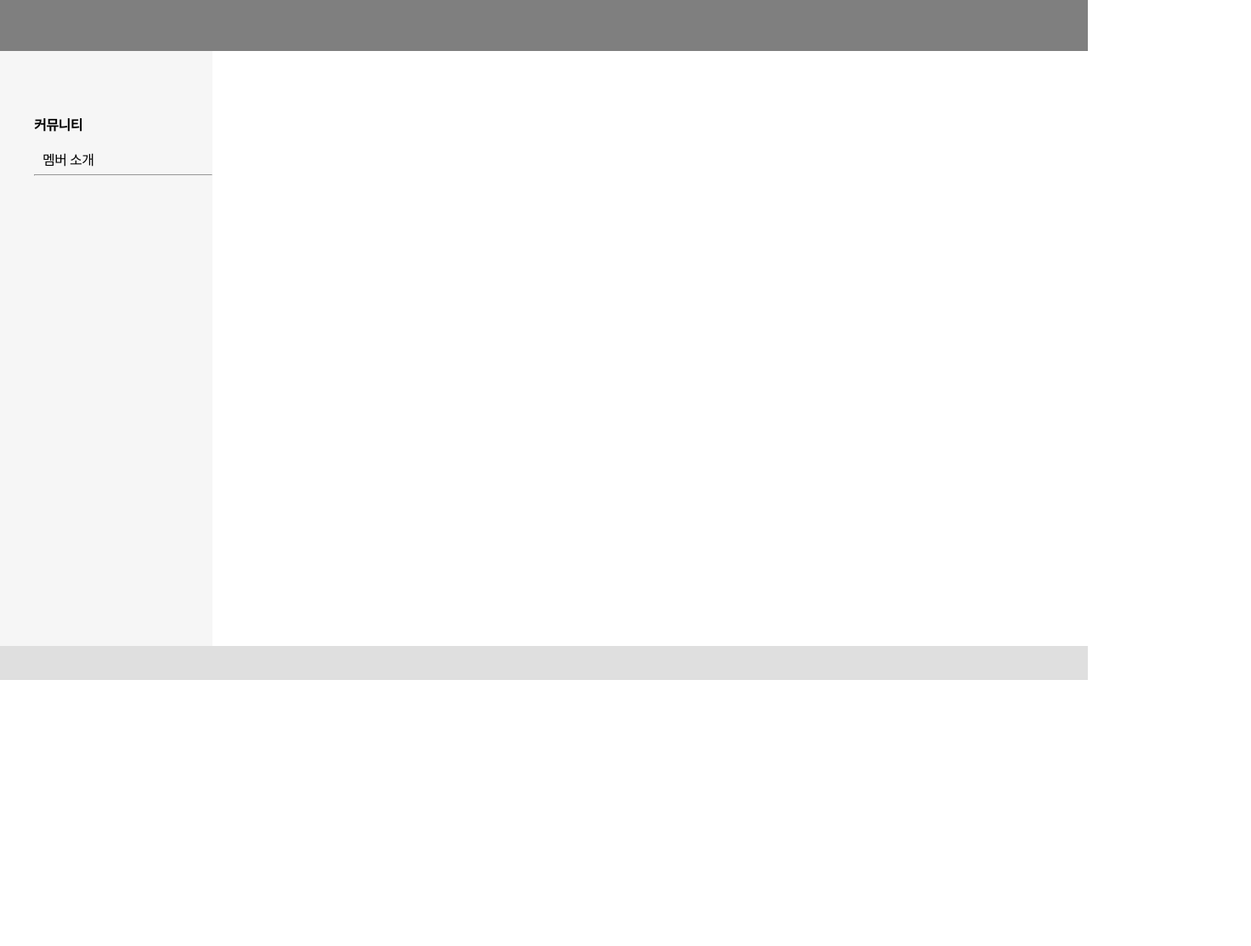
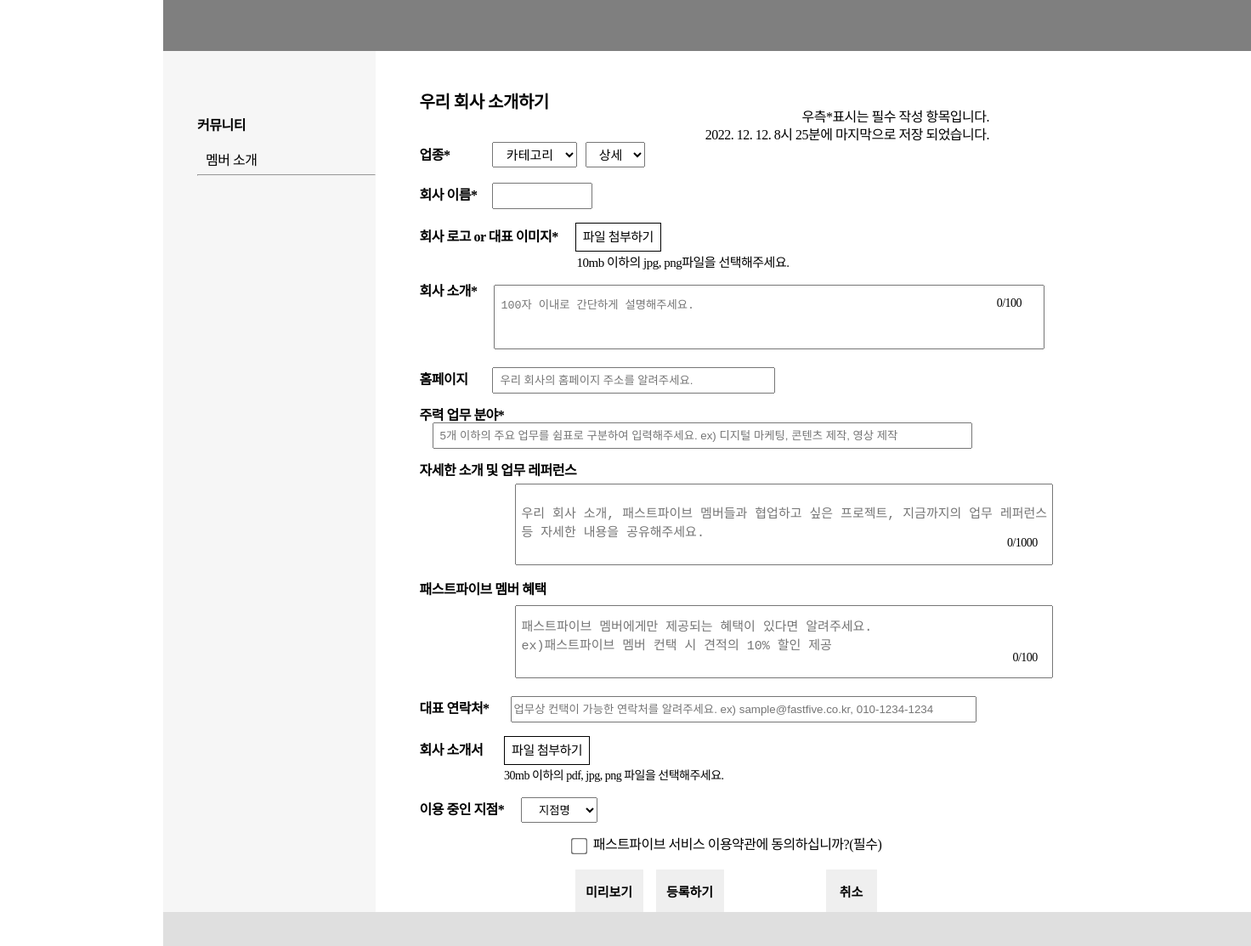
Before and after one commit to wecode-bootcamp-korea/justcode-7-fastfive-team2-front, a React (Create React App) app: page /corporation/1 in a window 1280 px wide. Before the commit this address had no page. Shown: the whole page at 85% size, 1472 px wide, since content can reach past the window. Before the commit the page ends 800 px from the top, so only its background shows below. Built offline with nearby package versions, Linux system fonts and the light colour scheme; no server answers; the HTML template or start-up script is replaced by a standard one.

Commit message:
<add>1번 기능구현

```diff
--- a/src/App.scss
+++ b/src/App.scss
@@ -3,7 +3,7 @@
   height: 100vh;
   display: flex;
   flex-direction: column;
-  overflow-y: hidden;
+  // overflow-y: hidden; //이것때문에 안에 content 상하스크롤이 막히네요
 
   .mainWrapper {
     display: flex;
--- a/src/Pages/EditPost/EditPost.scss
+++ b/src/Pages/EditPost/EditPost.scss
@@ -4,17 +4,19 @@ body {
 }
 
 .mainContainer {
+  width: 70%;
   padding-left: 5%;
   position: relative;
   .head {
     .headTitle {
+      margin-top: 50px;
       font-size: 20px;
       font-weight: 700;
     }
   }
 
   .AutoSaveWrap {
-    margin-left: 65%;
+    margin-right: 7%;
     p {
       margin: 0;
       text-align: right;
@@ -32,9 +34,9 @@ body {
     }
     .category {
       height: 30px;
-      width: 80px;
+      width: 100px;
       font-size: 15px;
-      text-align: right;
+      text-align: center;
     }
     .detail {
       height: 30px;
@@ -68,7 +70,7 @@ body {
   }
 
   .compLogoWrap {
-    padding-top: 15px;
+    padding-top: 25px;
     display: inline-block;
     // position: relative;
     span {
@@ -90,8 +92,8 @@ body {
       .logoPreview {
         display: inline;
         position: absolute;
-        top: 15%;
-        left: 35%;
+        top: 18%;
+        left: 24%;
         width: 10%;
         height: 10%;
 
@@ -111,13 +113,13 @@ body {
           margin-left: 8px;
           position: absolute;
           top: 1%;
-          right: 29%;
+          left: 29%;
         }
       }
 
       p {
         font-size: 15px;
-        margin: 10px 0 0 185px;
+        margin: 15px 0 0 185px;
       }
 
       .logoAlert {
@@ -269,6 +271,7 @@ body {
     .benefitTextWrap {
       width: 87%;
       position: relative;
+      margin-top: 10px;
       .compBenefit {
         width: 100%;
         height: 80px;
@@ -318,7 +321,7 @@ body {
   }
 
   .compIntroLetterWrap {
-    margin-top: 18px;
+    margin-top: 25px;
     position: relative;
     span {
       font-weight: 700;
@@ -357,7 +360,7 @@ body {
       }
       p {
         font-size: 14px;
-        margin: 10px 0 0 0;
+        margin: 15px 0 0 0;
       }
     }
   }
--- a/src/Pages/EditPost/EditPost.tsx
+++ b/src/Pages/EditPost/EditPost.tsx
@@ -1,4 +1,10 @@
-import React, { Dispatch, SetStateAction, useRef, useState } from "react";
+import React, {
+  Dispatch,
+  SetStateAction,
+  useEffect,
+  useRef,
+  useState,
+} from "react";
 import Register from "./Register";
 import axios from "axios";
 import { useParams } from "react-router-dom";
@@ -8,6 +14,8 @@ import "./EditPost.scss";
 export interface Iprops {
   modalOpen: Boolean;
   setModalOpen: Dispatch<SetStateAction<Boolean>>;
+  modifyBtn: Boolean;
+  setModifyBtn: Dispatch<SetStateAction<Boolean>>;
 }
 
 const EditPost: React.FC = () => {
@@ -37,8 +45,11 @@ const EditPost: React.FC = () => {
   const [showCallAlert, setShowCallAlert] = useState<Boolean>(false); //필수항목 경고창(연락처)
   const [showLocalAlert, setShowLocalAlert] = useState<Boolean>(false); //필수항목 경고창(이용 중인 지점)
   const [showBoxAlert, setShowBoxAlert] = useState<Boolean>(false); //필수항목 경고창(체크박스)
+  const [modifyBtn, setModifyBtn] = useState<Boolean>(false); //수정 버튼
   const checkRef = useRef<HTMLInputElement>(null); //체크박스 Ref
-  const mandatory: string[] = [
+  const [saveTime, setSaveTime] = useState<string>(""); //현재시간
+  const [isPrevData, setIsPrevData] = useState<Boolean>(false);
+  const mandatory: (string | number)[] = [
     category,
     companyName,
     compIntro,
@@ -48,24 +59,25 @@ const EditPost: React.FC = () => {
   ]; //필수 작성 항목
   const params = useParams();
 
-  const fileUpload = async () => {
+  const fileUpload = async (how: string) => {
     const formData = new FormData();
     formData.append("image", logoFile as File);
     formData.append("introduction_file", intFile as File);
     await axios({
-      method: "POST",
-      url: "http://localhost:8000/corporation",
+      method: `${how}`,
+      url: `http://localhost:8000/corporation${params.id}`,
       headers: {
         "Content-Type": "multipart/form-data",
       },
       data: formData,
     });
   };
-  const stringUpload = async () => {
+
+  const stringUpload = async (how: string) => {
     const splitCompMain = compMain.split(",");
     await axios({
-      method: "POST",
-      url: "http://localhost:8000/corporation",
+      method: `${how}`,
+      url: `http://localhost:8000/corporation${params.id}`,
       data: {
         category_id: category,
         corporation_name: companyName,
@@ -79,6 +91,38 @@ const EditPost: React.FC = () => {
       },
     });
   };
+
+  const prevData = async () => {
+    await axios({
+      method: "GET",
+      url: `http://localhost:8000/corporation${params.id}`,
+    }).then((res) => {
+      const result = res.data.data;
+      const keys = Object.keys(result);
+      console.log(result);
+
+      if (keys.filter((ele) => result[ele] === "").length !== 11) {
+        setModifyBtn(true);
+        setIsPrevData(true);
+      }
+      setCategory(result.category_id);
+      setCompanyName(result.corporation_name);
+      setCompIntro(result.introduction);
+      setCompHomepage(result.url);
+      setCompMain(result.field);
+      setCompDatil(result.detail_introduction);
+      setCompBenefit(result.members_benefits);
+      setCompCall(result.corporation_number);
+      setCompLocal(result.place_id);
+      setIntFile(result.introduction_file);
+      setIntFileName(result.introduction_file.name);
+      setLogoFile(result.image);
+    });
+  };
+  useEffect(() => {
+    prevData();
+  }, []);
+
   const handleRegister = (): void => {
     const onResult = mandatory.filter((ele) => ele !== "");
     const offResult = mandatory.filter((ele) => ele === "");
@@ -87,8 +131,8 @@ const EditPost: React.FC = () => {
       logoFile !== undefined &&
       checkRef.current?.checked === true
     ) {
-      fileUpload();
-      stringUpload();
+      fileUpload("POST");
+      stringUpload("POST");
       setModalOpen(true);
     } else if (
       onResult.length === 6 &&
@@ -102,6 +146,8 @@ const EditPost: React.FC = () => {
       offResult[0] === compIntro &&
       onResult[1] === companyName
     ) {
+      setShowCategoryAlert(false);
+      setShowNameAlert(false);
       setShowLogoAlert(true);
       return;
     } else {
@@ -111,34 +157,92 @@ const EditPost: React.FC = () => {
           break;
         case companyName:
           setShowNameAlert(true);
+          setShowCategoryAlert(false);
           break;
         case compIntro:
           setShowIntAlert(true);
+          setShowNameAlert(false);
+          setShowCategoryAlert(false);
+          setShowLogoAlert(false);
           break;
         case compMain:
           setShowMainAlert(true);
+          setShowIntAlert(false);
+          setShowNameAlert(false);
+          setShowCategoryAlert(false);
+          setShowLogoAlert(false);
           break;
         case compCall:
           setShowCallAlert(true);
+          setShowMainAlert(false);
+          setShowIntAlert(false);
+          setShowNameAlert(false);
+          setShowCategoryAlert(false);
+          setShowLogoAlert(false);
           break;
         case compLocal:
           setShowLocalAlert(true);
+          setShowCallAlert(false);
+          setShowMainAlert(false);
+          setShowIntAlert(false);
+          setShowNameAlert(false);
+          setShowCategoryAlert(false);
+          setShowLogoAlert(false);
           break;
       }
     }
   };
+  function useInterval(callback: () => void, delay: number | null): void {
+    const savedCallback = useRef<typeof callback>(callback);
 
-  const currnetTime = (): string => {
-    let now = new Date(); // 현재 날짜 및 시간
-    let currentYear: number = now.getFullYear();
-    let currentMonth: number = now.getMonth() + 1;
-    let currentDate: number = now.getDate();
+    useEffect(() => {
+      savedCallback.current = callback;
+    }, [callback]);
+
+    useEffect(() => {
+      function tick() {
+        savedCallback.current();
+      }
+      if (delay !== null) {
+        let id = setInterval(tick, delay);
+        return () => clearInterval(id);
+      }
+    }, [delay]);
+  }
+
+  useInterval(() => currentTime(), 60000);
+
+  const currentTime = (): void => {
+    let now = new Date();
+    let year: number = now.getFullYear();
+    let month: number = now.getMonth() + 1;
+    let date: number = now.getDate();
     let hours: number = now.getHours();
     let minutes: number = now.getMinutes();
-    return `${currentYear}. ${currentMonth}. ${currentDate}. ${hours}시 ${minutes}분에 자동 저장되었습니다.`;
+    setSaveTime(
+      year +
+        ". " +
+        month +
+        ". " +
+        date +
+        ". " +
+        hours +
+        "시" +
+        " " +
+        minutes +
+        "분"
+    );
   };
+  useEffect(() => {
+    currentTime();
+    fileUpload("PUT");
+    stringUpload("PUT");
+  }, [saveTime]);
 
   const handleCategory = (e: React.ChangeEvent<HTMLSelectElement>): void => {
+    console.log(e.target.value);
+    console.log(typeof e.target.value);
+
     setCategory((e.target as HTMLSelectElement).value);
   };
 
@@ -196,7 +300,7 @@ const EditPost: React.FC = () => {
       return;
     }
     setLogoFile(fileList[0]);
-    console.log(fileList[0]);
+
     setImageSrc(URL.createObjectURL(fileList[0]));
   };
 
@@ -236,55 +340,31 @@ const EditPost: React.FC = () => {
       </div>
       <div className="AutoSaveWrap">
         <p>우측*표시는 필수 작성 항목입니다.</p>
-        <p className="autoSave">{currnetTime()}</p>
+        {saveTime && (
+          <p className="autoSave">{saveTime}에 마지막으로 저장 되었습니다.</p>
+        )}
       </div>
       <div className="dropdown">
         <span>업종*</span>
-        <select className="category" onChange={handleCategory}>
-          <option value="" className="" selected>
+        <select className="category" onChange={handleCategory} value={category}>
+          <option value="0" selected>
             카테고리
           </option>
-          <option value="IT" className="">
-            IT
-          </option>
-          <option value="광고•마케팅" className="">
-            광고•마케팅
-          </option>
-          <option value="콘텐츠" className="">
-            콘텐츠
-          </option>
-          <option value="개발" className="">
-            개발
-          </option>
-          <option value="디자인" className="">
-            디자인
-          </option>
-          <option value="기획•컨설팅" className="">
-            기획•컨설팅
-          </option>
-          <option value="법률" className="">
-            법률
-          </option>
-          <option value="세무•회계" className="">
-            세무•회계
-          </option>
-          <option value="교육" className="">
-            교육
-          </option>
-          <option value="금융" className="">
-            금융
-          </option>
-          <option value="그외1" className="">
-            그외1
-          </option>
-          <option value="그외2" className="">
-            그외2
-          </option>
+          <option value="1">IT</option>
+          <option value="2">광고•마케팅</option>
+          <option value="3">콘텐츠</option>
+          <option value="4">개발</option>
+          <option value="5">디자인</option>
+          <option value="6">기획•컨설팅</option>
+          <option value="7">세무•회계</option>
+          <option value="8">법률</option>
+          <option value="9">교육</option>
+          <option value="10">금융</option>
+          <option value="11">그외1</option>
+          <option value="12">그외2</option>
         </select>
         <select className="detail">
-          <option value="" className="">
-            상세
-          </option>
+          <option value="">상세</option>
         </select>
       </div>
 
@@ -298,6 +378,7 @@ const EditPost: React.FC = () => {
           type="text"
           className="companyNameInput"
           onChange={handleCompanyName}
+          value={companyName}
         />
         {showNameAlert && <p className="nameAlert">필수 작성 항목입니다.</p>}
       </div>
@@ -336,6 +417,7 @@ const EditPost: React.FC = () => {
             placeholder="100자 이내로 간단하게 설명해주세요."
             maxLength={100}
             onChange={countIntTextLength}
+            value={compIntro}
           />
           <span
             className={countIntTextarea === 100 ? "textCnt full" : "textCnt"}
@@ -352,6 +434,7 @@ const EditPost: React.FC = () => {
           className="compHomepage"
           placeholder="우리 회사의 홈페이지 주소를 알려주세요."
           onChange={handleHomepage}
+          value={compHomepage}
         />
       </div>
       <div className="compMainWrap">
@@ -361,6 +444,7 @@ const EditPost: React.FC = () => {
           className="compMain"
           placeholder="5개 이하의 주요 업무를 쉼표로 구분하여 입력해주세요. ex) 디지털 마케팅, 콘텐츠 제작, 영상 제작"
           onChange={handlecountComma}
+          value={compMain}
         />
         {countComma === 5 && <p>주력 업무는 5개 이하로 소개해주세요.</p>}
         {showMainAlert && <p className="mainAlert">필수 작성 항목입니다.</p>}
@@ -374,6 +458,7 @@ const EditPost: React.FC = () => {
             placeholder="우리 회사 소개, 패스트파이브 멤버들과 협업하고 싶은 프로젝트, 지금까지의 업무 레퍼런스 등 자세한 내용을 공유해주세요."
             maxLength={1000}
             onChange={countDetailTextLength}
+            value={compDetail}
           />
           <span
             className={
@@ -394,6 +479,7 @@ const EditPost: React.FC = () => {
             placeholder="패스트파이브 멤버에게만 제공되는 혜택이 있다면 알려주세요. &#13;ex)패스트파이브 멤버 컨택 시 견적의 10% 할인 제공"
             maxLength={100}
             onChange={countBenefitTextLength}
+            value={compBenefit}
           />
           <span
             className={
@@ -413,6 +499,7 @@ const EditPost: React.FC = () => {
           className="compCall"
           placeholder="업무상 컨택이 가능한 연락처를 알려주세요. ex) sample@fastfive.co.kr, 010-1234-1234"
           onChange={handleCall}
+          value={compCall}
         />
         {showCallAlert && <p className="callAlert">필수 작성 항목입니다.</p>}
       </div>
@@ -437,7 +524,7 @@ const EditPost: React.FC = () => {
       </div>
       <div className="usePlaceWrap">
         <span>이용 중인 지점*</span>
-        <select className="usePlace" onChange={handleLocal}>
+        <select className="usePlace" onChange={handleLocal} value={compLocal}>
           <option value="" selected>
             지점명
           </option>
@@ -492,11 +579,22 @@ const EditPost: React.FC = () => {
       )}
       <div className="btnWrap">
         <button className="preview">미리보기</button>
-        <button className="register" onClick={() => handleRegister()}>
-          등록하기
-        </button>
+        {modifyBtn ? (
+          <button className="register" onClick={() => handleRegister()}>
+            수정하기
+          </button>
+        ) : (
+          <button className="register" onClick={() => handleRegister()}>
+            등록하기
+          </button>
+        )}
         {modalOpen && (
-          <Register setModalOpen={setModalOpen} modalOpen={modalOpen} />
+          <Register
+            setModalOpen={setModalOpen}
+            modalOpen={modalOpen}
+            setModifyBtn={setModifyBtn}
+            modifyBtn={modifyBtn}
+          />
         )}
         <button className="cancel">취소</button>
       </div>
--- a/src/Pages/EditPost/Register.tsx
+++ b/src/Pages/EditPost/Register.tsx
@@ -1,12 +1,23 @@
 import React, { useState } from "react";
+import { useNavigate, useParams } from "react-router-dom";
 import { Iprops } from "./EditPost";
 import "./EditPost.scss";
 
-const Register = ({ modalOpen, setModalOpen }: Iprops): JSX.Element => {
-  // const [modalClose, setModalClose] = useState<Boolean>(true); //등록확인 모달창
+const Register = ({
+  modalOpen,
+  setModalOpen,
+  modifyBtn,
+  setModifyBtn,
+}: Iprops): JSX.Element => {
+  const navigate = useNavigate();
+  const params = useParams();
 
   const handlePopup = (e: React.MouseEvent<HTMLButtonElement>): void => {
     setModalOpen(false);
+    modifyBtn === true && goToDetailPage();
+  };
+  const goToDetailPage = () => {
+    navigate(`/list/${params.id}`);
   };
 
   return (
--- a/src/Pages/Router.tsx
+++ b/src/Pages/Router.tsx
@@ -2,6 +2,7 @@ import React from "react";
 import { BrowserRouter, Route, Routes } from "react-router-dom";
 import Home from "./Home/Home";
 import Test from "./asdasd/Test";
+import EditPost from "./EditPost/EditPost";
 
 function Router() {
   return (
@@ -9,6 +10,7 @@ function Router() {
       <Routes>
         <Route path="/" element={<Home />} />
         <Route path="/hi" element={<Test />} />
+        <Route path="/corporation/:id" element={<EditPost />} />
       </Routes>
     </BrowserRouter>
   );
```
Also changed, not shown: public/data/MockPost.json (added, +15 -0 lines).
